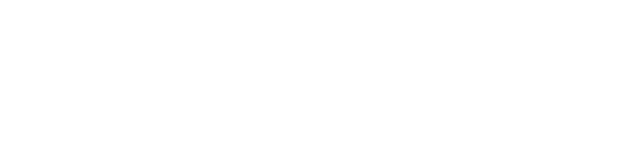
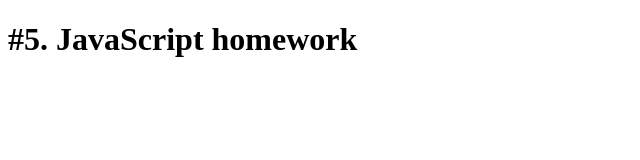
Before and after one commit to anhelina29/home-work-22, a plain HTML site: page index.html in a window 1280 px wide. Shown: the whole page, without its empty margins (0-640 px from the left). Drawn offline with Linux system fonts and the light colour scheme.

Commit message:
Update index.html

```diff
--- a/index.html
+++ b/index.html
@@ -8,6 +8,7 @@
     <title>Document</title>
 </head>
 <body>
+    <h1>#5. JavaScript homework</h1>
 
 <script src="js/main.js"></script>
 </body>
```
